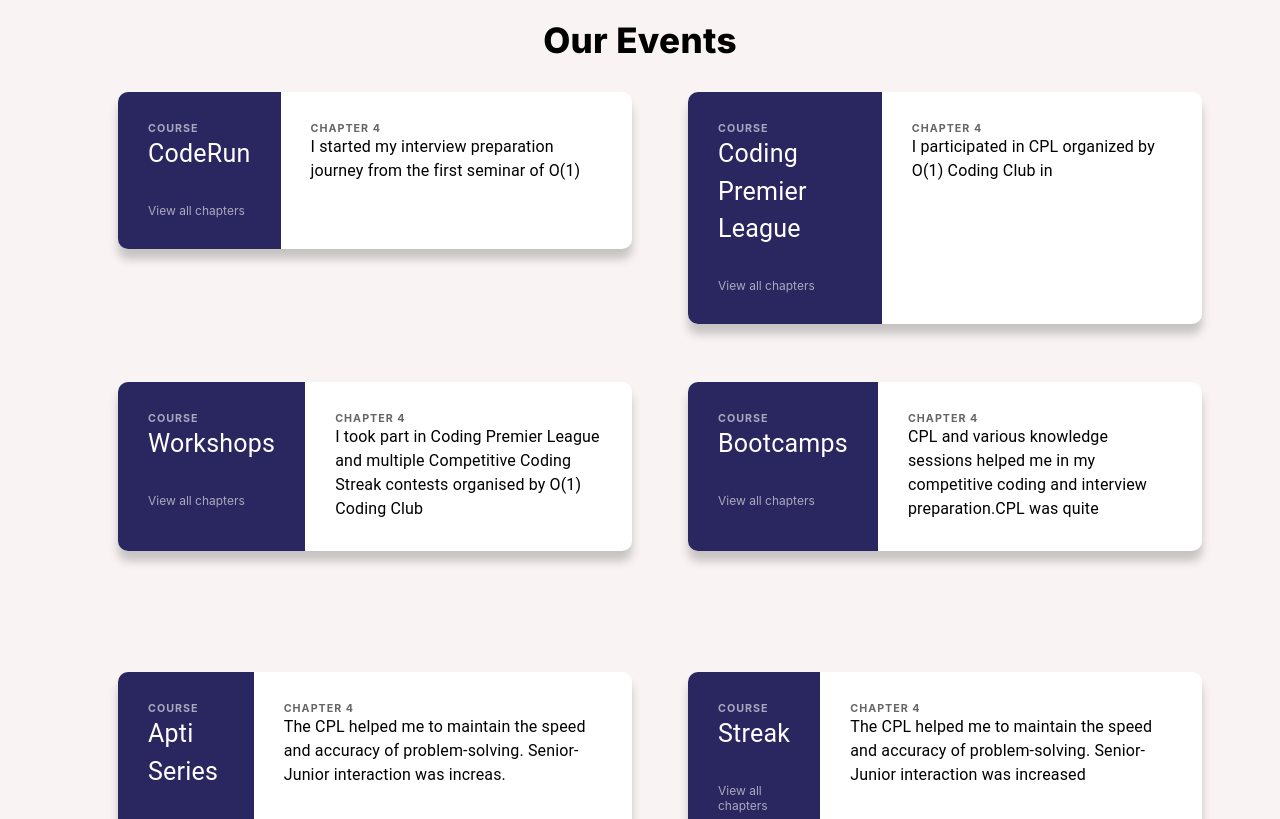
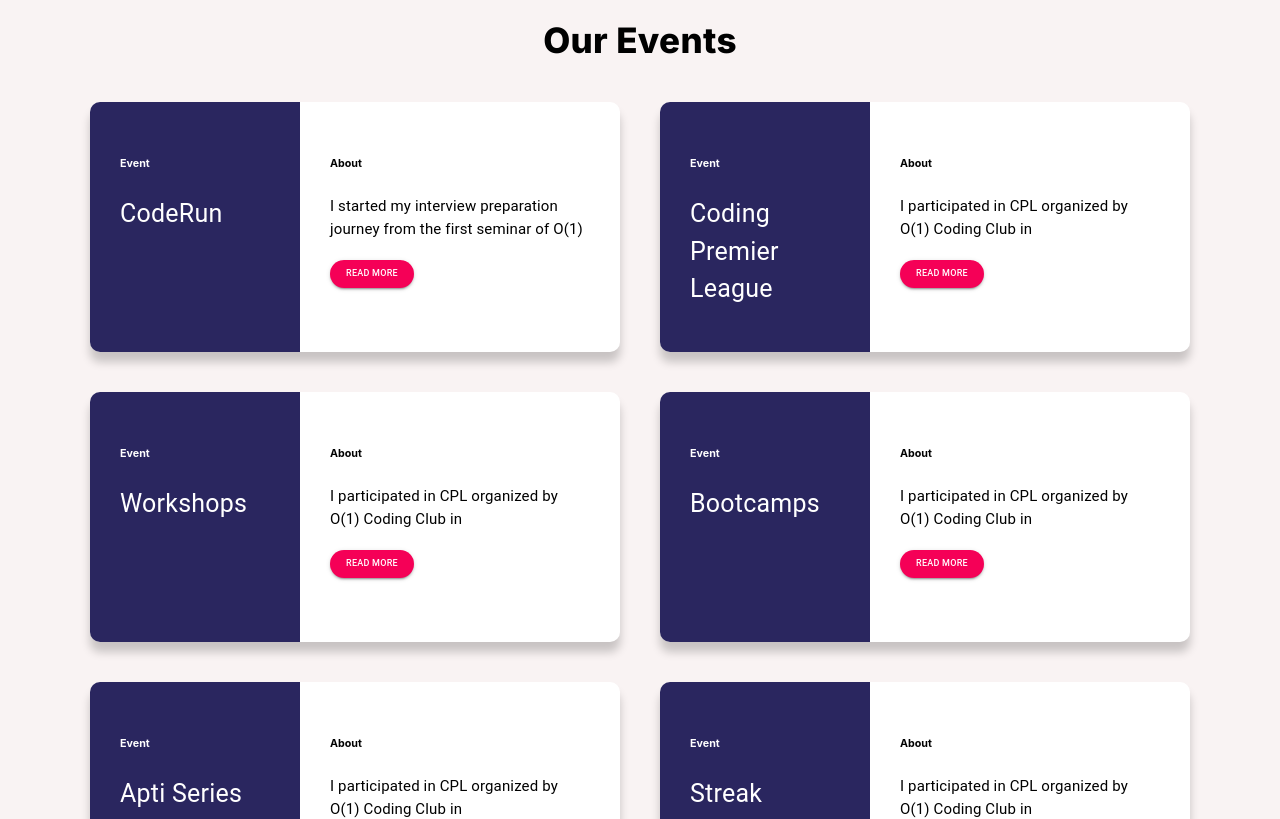
Before and after one commit to immortal-j/o1, a React (Create React App) app: page / in a window 1280 px wide. Shown: the part 1960-2779 px from the top of the page. Built offline with nearby package versions, Linux system fonts and the light colour scheme.

Commit message:
corrected errors

```diff
--- a/src/App.css
+++ b/src/App.css
@@ -21,6 +21,7 @@
 	box-shadow: 0 10px 10px rgba(0, 0, 0, 0.2);
 	display: flex;
 	max-width: 100%;
+	min-height:600;
 	margin: 20px;
 	overflow: hidden;
 	width: 700px;
@@ -42,7 +43,7 @@
 	background-color: #2A265F;
 	color: #fff;
 	padding: 30px;
-	max-width: 250px;
+	min-width: 150px;
 }
 
 .course-preview a {
--- a/src/components/Events/Array1.js
+++ b/src/components/Events/Array1.js
@@ -18,7 +18,7 @@ var arr=[
     {
         id:3,
         name:'Workshops',
-        description1:'I took part in Coding Premier League and multiple Competitive Coding Streak contests organised by O(1) Coding Club',
+        description1:'I participated in CPL organized by O(1) Coding Club in',
         description2:'coding problems on Codechef and Codeforces but after receiving proper guidance on resources and improving thought process for solving problems by O(1) Coding Club, I improved a lot in few months. None of the interviews I gave had gone without solving a coding problem, so I would suggest to improve your competitive coding skill if you are not good in it and I would highly recommend to be part of O(1) Coding Club and take active participation in various contests and sessions organized by them.',
         image:'images/Sudhanshu Bhogal.png',
         bg: 'linear-gradient(90deg, #EE82EE 0%, #00D1FF 100%)'
@@ -26,7 +26,7 @@ var arr=[
     {
         id:4,
         name:'Bootcamps',
-        description1:'CPL and various knowledge sessions helped me in my competitive coding and interview preparation.CPL was quite',
+        description1:'I participated in CPL organized by O(1) Coding Club in',
         description2:'way and it also improved coding culture. It would help beginners to kickstart their coding journey. Various off-campus opportunities were also posted which can help to avoid missing on opportunities.',
         image:'images/Pranav Manbhekar.png',
         bg: 'linear-gradient(90deg, #EE82EE 0%, #00D1FF 100%)'
@@ -34,15 +34,15 @@ var arr=[
     {
         id:5,
         name:'Apti Series',
-        description1:'The CPL helped me to maintain the speed and accuracy of problem-solving. Senior-Junior interaction was increas.',
+        description1:'I participated in CPL organized by O(1) Coding Club in',
         description2:'It was the best learning experience for me because it had coding problems of all levels, starting right from basics and going up to difficult problems to be solved in 2.5 - 3 hours. It made a good habit of solving problems on daily basis and helped us to have a grip on competitive coding questions. As far as the interviews are concerned, the videos uploaded by O(1) were very helpful particular to each company, where they told us what exactly do they expect and how to prepare for it. ',
         image:'images/Vishal Kriplani.png',
         bg: 'linear-gradient(90deg, #EE82EE 0%, #00D1FF 100%)'
     },
     {
         id:6,
-        name:'Streak',
-        description1:'The CPL helped me to maintain the speed and accuracy of problem-solving. Senior-Junior interaction was increased ',
+        name:'Streak ',
+        description1:'I participated in CPL organized by O(1) Coding Club in',
         description2:'My first experience with O(1) coding club was from their first seminar and since then, I have nothing but good things to say. From their guidance relating to placements, both on and off campus',
         image:'images/Vishal Kriplani.png',
         bg: 'linear-gradient(90deg, #EE82EE 0%, #00D1FF 100%)'
--- a/src/components/Events/OurEvents.js
+++ b/src/components/Events/OurEvents.js
@@ -2,7 +2,7 @@ import React from 'react'
 import Arr from './Array1'
 import {Box,Typography,Grid,Button,makeStyles} from '@material-ui/core';
 import EventCard from './EventCard';
-import NewCard from './NewCard'
+import NewCard from './newcard'
 
 const useStyles = makeStyles((theme) => ({
     title:{
@@ -11,7 +11,7 @@ const useStyles = makeStyles((theme) => ({
         fontFamily:'Inter',
         fontSize:'35px',
         fontWeight:800,
-    }
+    },
   }));
 
 function OurEvents(){
@@ -25,18 +25,14 @@ function OurEvents(){
                     Our Events
                     </Typography>
                 </Grid>
-                {/* <Grid item xs={0} sm={1}>
-                </Grid> */}
-                <Grid container item xs={12} sm={12} justifyContent='center' spacing={7} >
+                <Grid container item xs={12} sm={12} justifyContent='center' spacing={0} >
                 {Arr.map((e) => (
                     <Grid item container xs={12} sm={6} justifyContent='center'>
-                        {/* <EventCard event={e} /> */}
                         <NewCard event={e} />
                     </Grid>
                 ))}
                 </Grid>
-                {/* <Grid item sm={1} xs={0}>
-                </Grid> */}
+
             </Grid>
         </Box>
         </div>
--- a/src/components/Events/newcard.js
+++ b/src/components/Events/newcard.js
@@ -6,31 +6,69 @@ import EventCard from './EventCard';
 
 const useStyles = makeStyles((theme) => ({
    ncroot:{
-	   minHeight: 300,
-	   minWidth: 300,
-	   marginBottom: -56,
-	   marginTop: -10,
+	maxWidth:450,
    },
    hname:{
 	 fontSize: 25,
-   }
+   },
+   coursecontainer:{
+		maxWidth:350,
+		[theme.breakpoints.up('sm')]: {
+			maxWidth:600,
+		},
+   },
+   course:{
+	backgroundColor: '#fff',
+	borderRadius:' 10px',
+	boxShadow:' 0 10px 10px rgba(0, 0, 0, 0.2)',
+	display: 'flex',
+	minHeight:100,
+	margin: '20px',
+	overflow: 'hidden',
+	[theme.breakpoints.up('sm')]: {
+        minHeight:250,
+    },
+   },
+   courseinfo:{
+	padding:'30px',
+	position:'relative',
+	width:'100%',
+   },
+   desfont:{
+	   fontSize:15,
+   },
+   coursepreview :{
+	backgroundColor: '#2A265F',
+	color:'#fff',
+	padding: '30px',
+	minWidth:'100px',
+	[theme.breakpoints.up('sm')]: {
+        minWidth:'150px',
+    },
+},
+btn:{
+	borderRadius:25,
+	fontSize:9,
+},
   }));
 
 function NewCard(props){
     const classes=useStyles();
     return(
-        <div className={classes.ncroot}>
-       <div class="courses-container">
-	<div class="course">
-		<div class="course-preview">
-			<h6>Course</h6>
+        <div >
+       <div className={classes.coursecontainer}>
+	<div className={classes.course}>
+		<div className={classes.coursepreview}>
+			<h6>Event</h6>
 			<Typography className={classes.hname} >{props.event.name}</Typography>
-			<a href="#">View all chapters <i class="fas fa-chevron-right"></i></a>
 		</div>
-		<div class="course-info">
-			<h6>Chapter 4</h6>
-			<Typography>{props.event.description1}</Typography>
+		<div className={classes.courseinfo}>
+			<h6>About</h6>
+			<Typography className={classes.desfont}>{props.event.description1}</Typography>
+			<br/>
+			<Button className={classes.btn} variant="contained" color="secondary">Read more</Button>
 		</div>
+
 	</div>
 </div>
 
--- a/src/components/Loader.js
+++ b/src/components/Loader.js
@@ -7,7 +7,6 @@ import OurEvents from './Events/OurEvents';
 import Placedat from './Placedat';
 import Footer from './Footer';
 import {TinyButton as ScrollUpButton} from "react-scroll-up-button";
-import Newcard from './Events/NewCard';
 function Loader()
 {
     return(
```
Also changed, not shown: src/components/Events/Arrays2.js (deleted).
